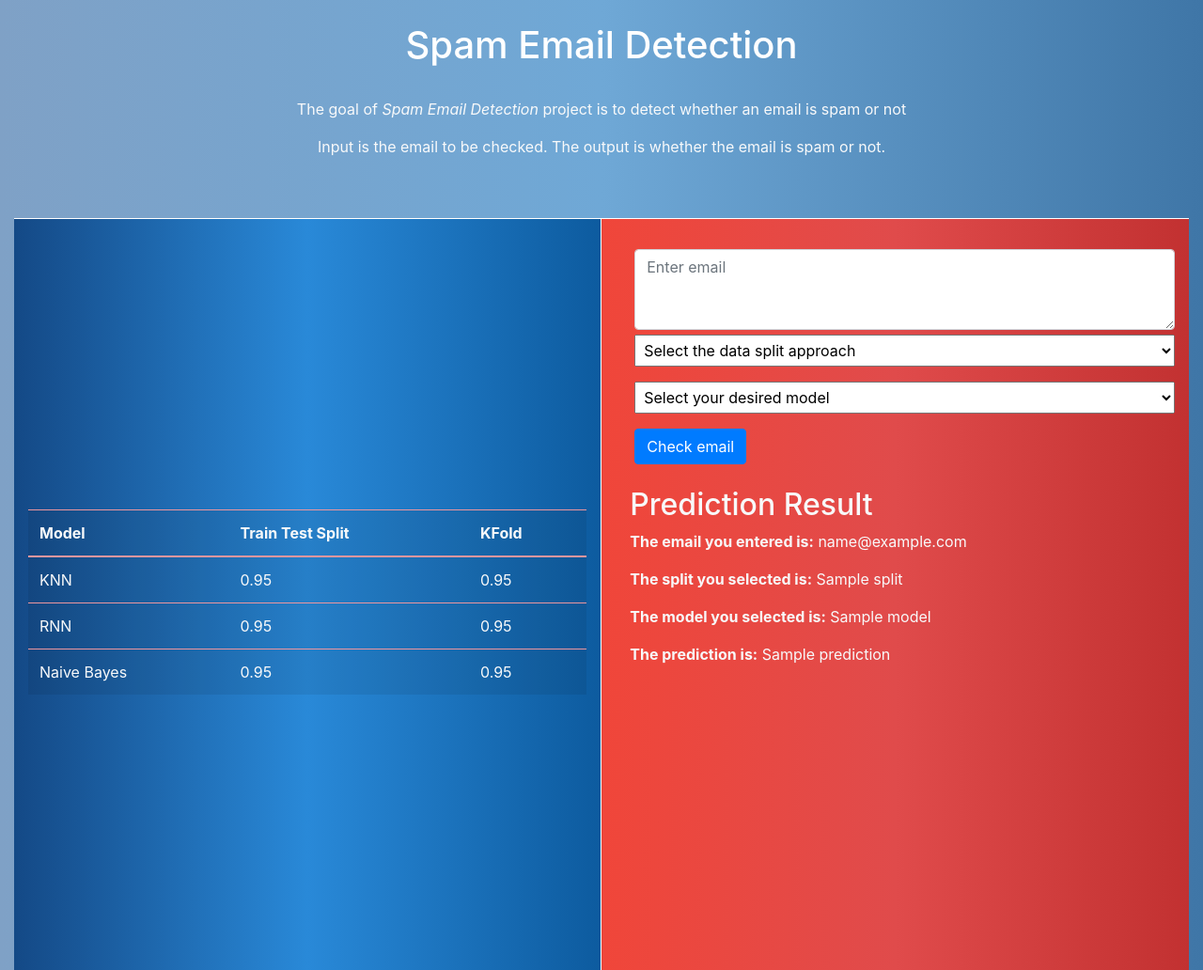
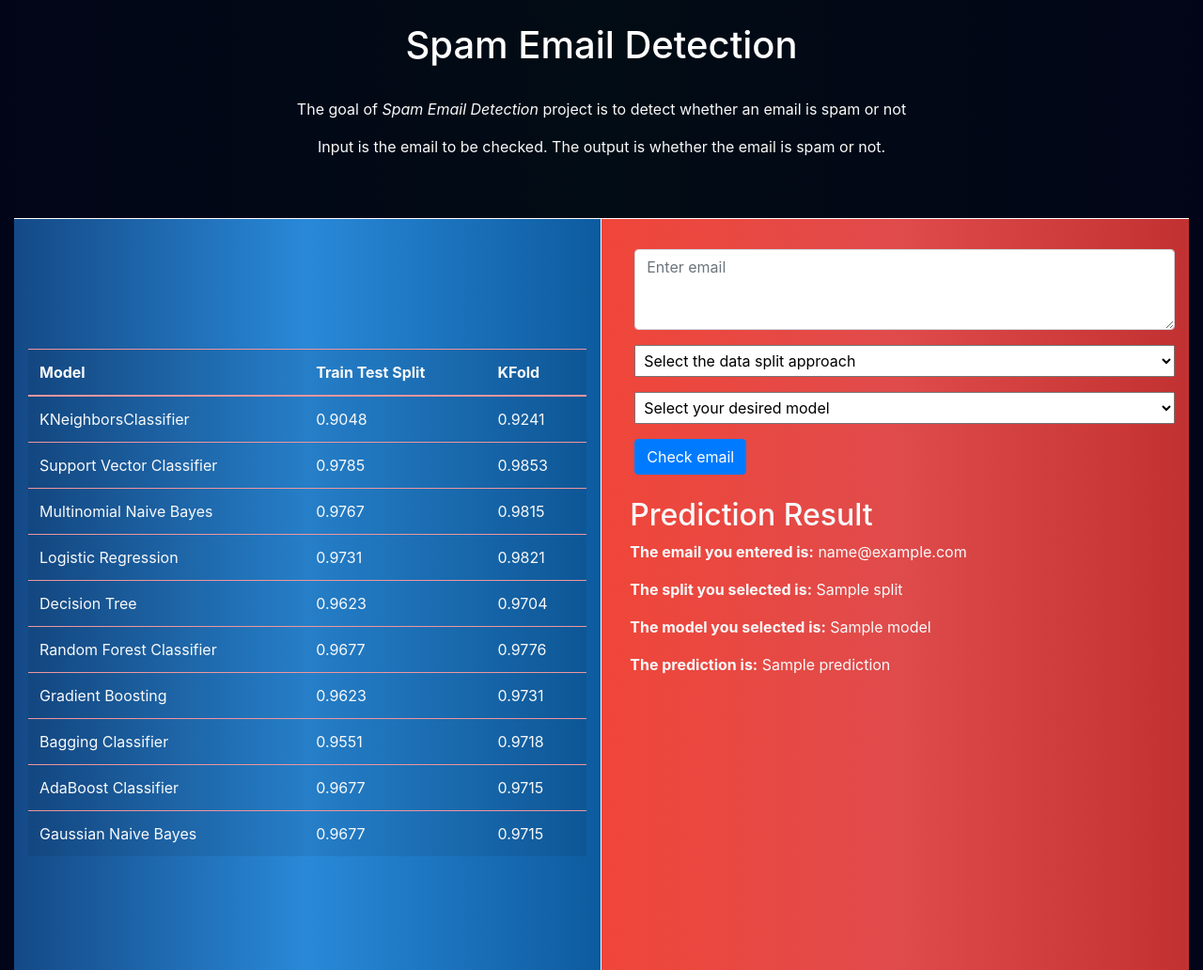
Before and after one commit to muhammadAhmad10/Spam_Email_Detection_Model, a Flask app: template templates/prediction.html in a window 1280 px wide. Shown: the whole page at 94% size. Run offline with Flask 3, Linux system fonts and the light colour scheme; the template is opened without the code that fills it: most values are stand-ins (such as "Sample title", 1, 10 or a date in 2020); parts of the project's set-up code (start-up, migrations or seed data) failed here and were passed over; some libraries are stand-ins or nearby versions.

Commit message:
all models trained

```diff
--- a/templates/prediction.html
+++ b/templates/prediction.html
@@ -34,7 +34,7 @@
       }
 
       body {
-        background: linear-gradient(to right, #7fa1c6 0%, #6fa8d6, #3f76a7);
+        background: linear-gradient(to right, #020518 0%, #020c14, #020518);
       }
 
       .form-select {
@@ -77,19 +77,54 @@
           </thead>
           <tbody class="text-light">
             <tr>
-              <td>KNN</td>
-              <td>0.95</td>
-              <td>0.95</td>
+              <td>KNeighborsClassifier</td>
+              <td>0.9048</td>
+              <td>0.9241</td>
             </tr>
             <tr>
-              <td>RNN</td>
-              <td>0.95</td>
-              <td>0.95</td>
+              <td>Support Vector Classifier</td>
+              <td>0.9785</td>
+              <td>0.9853</td>
             </tr>
             <tr>
-              <td>Naive Bayes</td>
-              <td>0.95</td>
-              <td>0.95</td>
+              <td>Multinomial Naive Bayes</td>
+              <td>0.9767</td>
+              <td>0.9815</td>
+            </tr>
+            <tr>
+              <td>Logistic Regression</td>
+              <td>0.9731</td>
+              <td>0.9821</td>
+            </tr>
+            <tr>
+              <td>Decision Tree</td>
+              <td>0.9623</td>
+              <td>0.9704</td>
+            </tr>
+            <tr>
+              <td>Random Forest Classifier</td>
+              <td>0.9677</td>
+              <td>0.9776</td>
+            </tr>
+            <tr>
+              <td>Gradient Boosting</td>
+              <td>0.9623</td>
+              <td>0.9731</td>
+            </tr>
+            <tr>
+              <td>Bagging Classifier</td>
+              <td>0.9551</td>
+              <td>0.9718</td>
+            </tr>
+            <tr>
+              <td>AdaBoost Classifier</td>
+              <td>0.9677</td>
+              <td>0.9715</td>
+            </tr>
+            <tr>
+              <td>Gaussian Naive Bayes</td>
+              <td>0.9677</td>
+              <td>0.9715</td>
             </tr>
           </tbody>
         </table>
@@ -99,7 +134,7 @@
         <form class="form-check" action="/prediction" method="POST">
           <div class="form-group">
             <textarea
-              class="form-control"
+              class="form-control mb-3"
               id="exampleFormControlTextarea1"
               rows="3"
               placeholder="Enter email"
```
